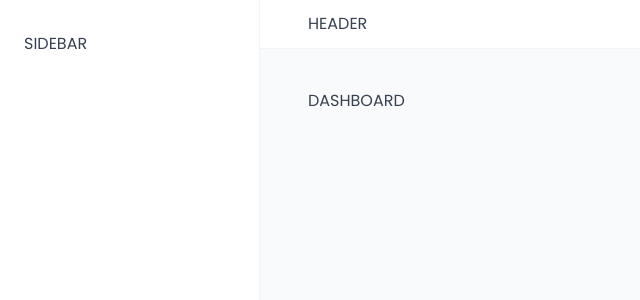
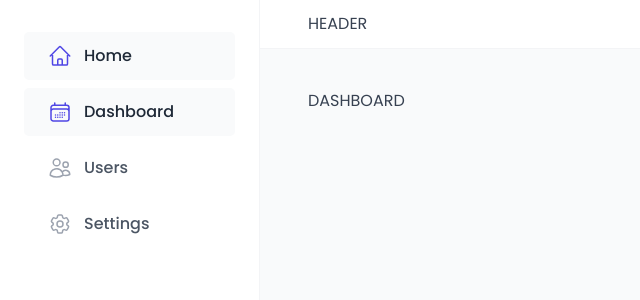
Before and after one commit to deborabastos96/reactacademyhub-react, a React (Vite) app: page /dashboard in a window 1280 px wide. Shown: the top 300 px of the page, without its empty margins (0-640 px from the left). Built offline with nearby package versions, Linux system fonts and the light colour scheme; a web font is replaced by a local one.

Commit message:
feat: add mainnav to sidebar

```diff
--- a/package.json
+++ b/package.json
@@ -12,6 +12,7 @@
   "dependencies": {
     "react": "^18.2.0",
     "react-dom": "^18.2.0",
+    "react-icons": "^5.0.1",
     "react-router-dom": "^6.22.3",
     "styled-components": "^6.1.8"
   },
--- a/src/ui/MainNav.jsx
+++ b/src/ui/MainNav.jsx
@@ -1,5 +1,88 @@
+import { NavLink } from "react-router-dom";
+import styled from "styled-components";
+import {
+  HiOutlineCalendarDays,
+  HiOutlineCog6Tooth,
+  HiOutlineHome,
+  HiOutlineUsers,
+} from "react-icons/hi2";
+
+const NavList = styled.ul`
+  display: flex;
+  flex-direction: column;
+  gap: 0.8rem;
+`;
+
+const StyledNavLink = styled(NavLink)`
+  &:link,
+  &:visited {
+    display: flex;
+    align-items: center;
+    gap: 1.2rem;
+
+    color: var(--color-grey-600);
+    font-size: 1.6rem;
+    font-weight: 500;
+    padding: 1.2rem 2.4rem;
+    transition: all 0.3s;
+  }
+
+  /* This works because react-router places the active class on the active NavLink */
+  &:hover,
+  &:active,
+  &.active:link,
+  &.active:visited {
+    color: var(--color-grey-800);
+    background-color: var(--color-grey-50);
+    border-radius: var(--border-radius-sm);
+  }
+
+  & svg {
+    width: 2.4rem;
+    height: 2.4rem;
+    color: var(--color-grey-400);
+    transition: all 0.3s;
+  }
+
+  &:hover svg,
+  &:active svg,
+  &.active:link svg,
+  &.active:visited svg {
+    color: var(--color-brand-600);
+  }
+`;
+
 function MainNav() {
-  return <div></div>;
+  return (
+    <nav>
+      <NavList>
+        <li>
+          <StyledNavLink to="/dashboard">
+            <HiOutlineHome />
+            <span>Home</span>
+          </StyledNavLink>
+        </li>
+        <li>
+          <StyledNavLink to="/dashboard">
+            <HiOutlineCalendarDays />
+            <span>Dashboard</span>
+          </StyledNavLink>
+        </li>
+        <li>
+          <StyledNavLink to="/users">
+            <HiOutlineUsers />
+            <span>Users</span>
+          </StyledNavLink>
+        </li>
+        <li>
+          <StyledNavLink to="/settings">
+            <HiOutlineCog6Tooth />
+            <span>Settings</span>
+          </StyledNavLink>
+        </li>
+      </NavList>
+    </nav>
+  );
 }
 
 export default MainNav;
--- a/src/ui/Sidebar.jsx
+++ b/src/ui/Sidebar.jsx
@@ -1,4 +1,5 @@
 import styled from "styled-components";
+import MainNav from "./MainNav";
 
 const StyledSidebar = styled.aside`
   background-color: var(--color-grey-0);
@@ -9,7 +10,11 @@ const StyledSidebar = styled.aside`
 `;
 
 function Sidebar() {
-  return <StyledSidebar>SIDEBAR</StyledSidebar>;
+  return (
+    <StyledSidebar>
+      <MainNav />
+    </StyledSidebar>
+  );
 }
 
 export default Sidebar;
```
Also changed, not shown: 1 other file (tests, documents, lock files or other folders).
